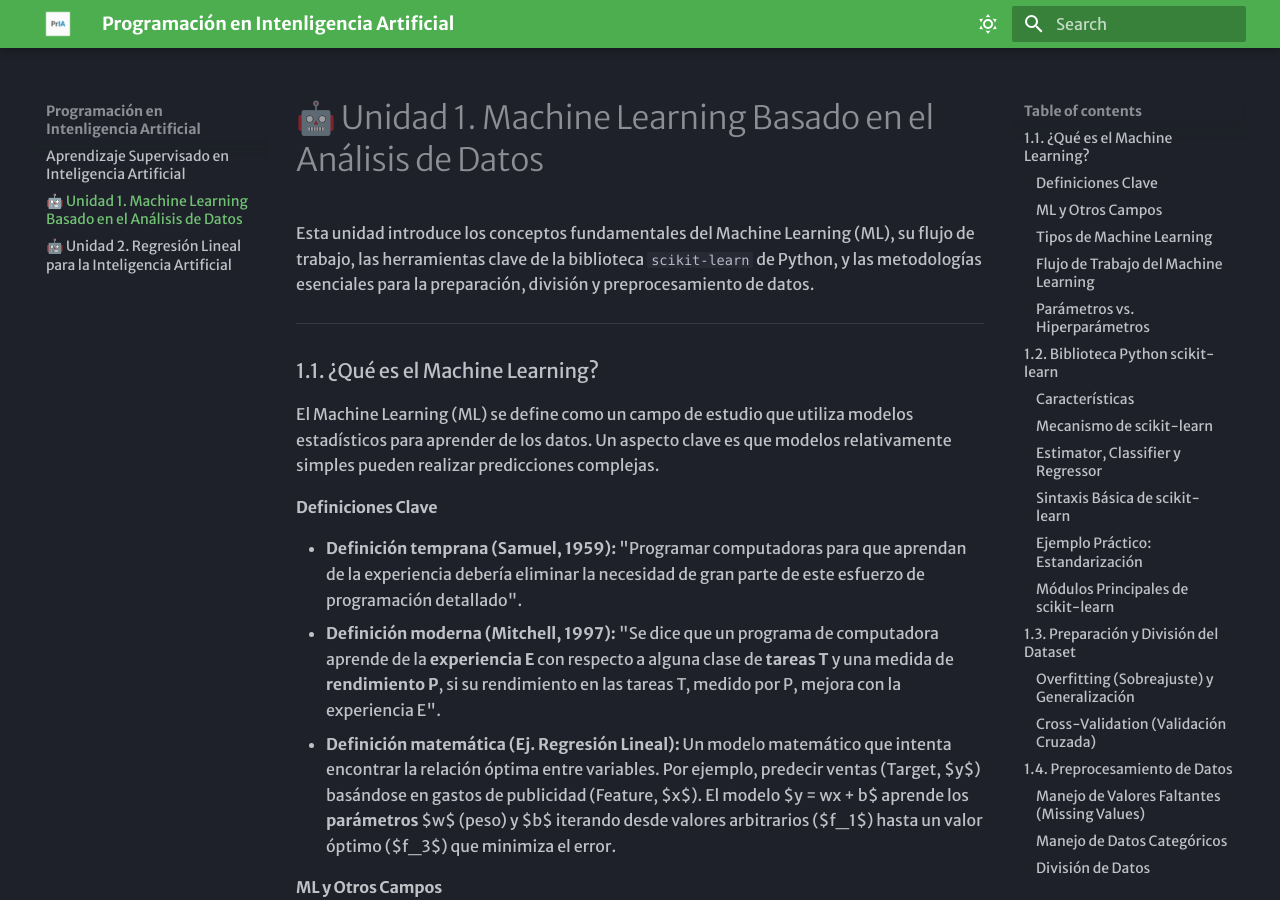
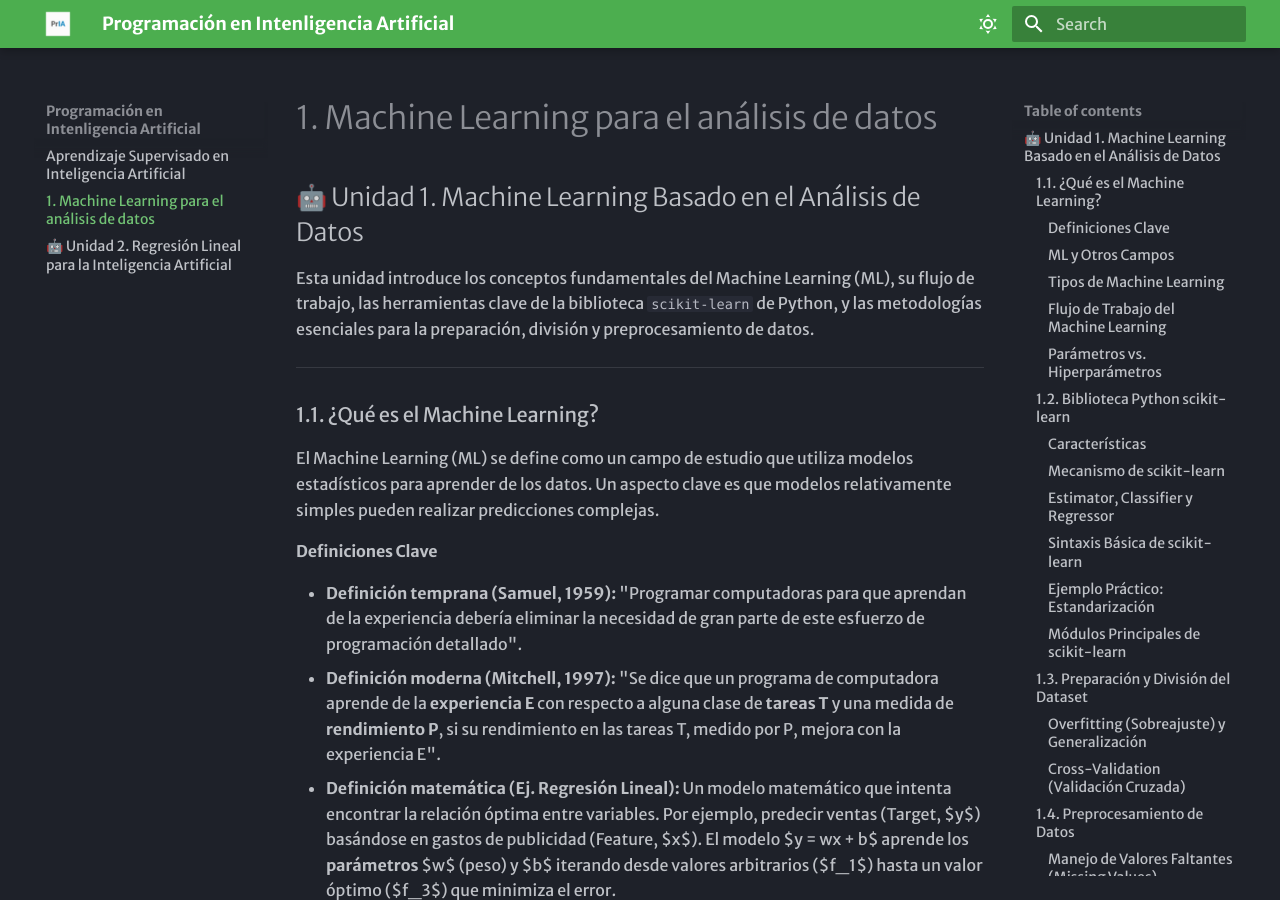
Before and after one commit to fmgarcia/aprendizaje_supervisado.github.io, an MkDocs documentation site: the page built from docs/1. Machine Learning para el análisis de datos.md, in a window 1280 px wide and 900 px high. Built offline with MkDocs 1.6.1 and Material for MkDocs 9.7.7, drawn with Linux system fonts in a browser that asks for light colours; some web fonts are replaced.

Commit message:
modificaciones markdown

```diff
--- a/docs/1. Machine Learning para el análisis de datos.md
+++ b/docs/1. Machine Learning para el análisis de datos.md
@@ -1,5 +1,5 @@
 
-# 🤖 Unidad 1. Machine Learning Basado en el Análisis de Datos
+## 🤖 Unidad 1. Machine Learning Basado en el Análisis de Datos
 
 Esta unidad introduce los conceptos fundamentales del Machine Learning (ML), su flujo de trabajo, las herramientas clave de la biblioteca `scikit-learn` de Python, y las metodologías esenciales para la preparación, división y preprocesamiento de datos.
 
@@ -13,7 +13,7 @@ El Machine Learning (ML) se define como un campo de estudio que utiliza modelos
 
 * **Definición temprana (Samuel, 1959):** "Programar computadoras para que aprendan de la experiencia debería eliminar la necesidad de gran parte de este esfuerzo de programación detallado".
 * **Definición moderna (Mitchell, 1997):** "Se dice que un programa de computadora aprende de la **experiencia E** con respecto a alguna clase de **tareas T** y una medida de **rendimiento P**, si su rendimiento en las tareas T, medido por P, mejora con la experiencia E".
-* **Definición matemática (Ej. Regresión Lineal):** Un modelo matemático que intenta encontrar la relación óptima entre variables. Por ejemplo, predecir ventas (Target, $y$) basándose en gastos de publicidad (Feature, $x$). El modelo $y = wx + b$ aprende los **parámetros** $w$ (peso) y $b$ iterando desde valores arbitrarios ($f_1$) hasta un valor óptimo ($f_3$) que minimiza el error.
+* **Definición matemática (Ej. Regresión Lineal):** Un modelo matemático que intenta encontrar la relación óptima entre variables. Por ejemplo, predecir ventas (Target, $y$) basándose en gastos de publicidad (Feature, $x$). El modelo $y = wx + b$ aprende los **parámetros** $w$ (peso) y $b$ iterando desde valores arbitrarios ($f\_1$) hasta un valor óptimo ($f\_3$) que minimiza el error.
 
 #### ML y Otros Campos
 El Machine Learning está profundamente interconectado con otros campos:
@@ -89,7 +89,7 @@ El flujo de trabajo de la API de `scikit-learn` es intuitivo y sigue tres pasos:
     `myGridCV = GridSearchCV(estimator, parameter_grid, cv=5)`
 
 #### Ejemplo Práctico: Estandarización
-El preprocesamiento, como la **estandarización**, es crucial para mejorar el rendimiento. La estandarización (o *z-transformation*) convierte los datos para que sigan una distribución normal estándar, usando la fórmula $z = \frac{x - m}{\sigma}$ (donde $m$ es la media y $\sigma$ la desviación estándar).
+El preprocesamiento, como la **estandarización**, es crucial para mejorar el rendimiento. La estandarización (o *z-transformation*) convierte los datos para que sigan una distribución normal estándar, usando la fórmula $z = \\frac{x - m}{\\sigma}$ (donde $m$ es la media y $\\sigma$ la desviación estándar).
 
 En `scikit-learn`, se usa `StandardScaler`:
 1.  **Importar:** `from sklearn.preprocessing import StandardScaler`
@@ -219,10 +219,10 @@ Al usar `train_test_split`, si el dataset está desbalanceado (ej. 90% clase A,
 * **Tradeoff de Sesgo-Varianza:**
     * **Sesgo (Bias):** Error por suposiciones incorrectas (Underfitting).
     * **Varianza (Variance):** Error por sensibilidad excesiva a los datos de entrenamiento (Overfitting).
-    * **Error Total $\approx$ Sesgo² + Varianza**. El objetivo es encontrar la complejidad óptima que minimice este error total.
+    * **Error Total $\\approx$ Sesgo² + Varianza**. El objetivo es encontrar la complejidad óptima que minimice este error total.
 * **Regularización:** Técnica para prevenir el overfitting en modelos lineales penalizando coeficientes (pesos) grandes.
-    * **Ridge (L2):** Añade una penalización $\lambda\sum{w_j^2}$. Encoge los pesos, pero no los hace cero.
-    * **Lasso (L1):** Añade una penalización $\lambda\sum{|w_j|}$. Puede forzar que algunos pesos sean exactamente cero, realizando una selección de características automática.
+    * **Ridge (L2):** Añade una penalización $\\lambda\\sum{w\_j^2}$. Encoge los pesos, pero no los hace cero.
+    * **Lasso (L1):** Añade una penalización $\\lambda\\sum{|w\_j|}$. Puede forzar que algunos pesos sean exactamente cero, realizando una selección de características automática.
     * **ElasticNet:** Combina penalizaciones L1 y L2.
 
 ---
@@ -266,11 +266,11 @@ Una vez que el modelo (`GridSearchCV`) está entrenado y se hacen predicciones s
     * **TN (True Negative):** Real = 0, Predicho = 0.
 
 * **Métricas Clave:**
-    * **Accuracy (Exactitud):** $\frac{TP + TN}{Total}$. Proporción de predicciones correctas. (Usar con cuidado en datasets desbalanceados).
-    * **Precision (Precisión):** $\frac{TP}{TP + FP}$. De los que *dijimos* que eran positivos, ¿cuántos acertamos?.
-    * **Recall (Sensibilidad o TPR):** $\frac{TP}{TP + FN}$. De *todos los positivos reales*, ¿cuántos encontramos?.
-    * **F1-Score:** La media armónica de Precision y Recall. Es una métrica excelente para datasets desbalanceados. $F_1 = 2 \frac{Precision \times Recall}{Precision + Recall}$.
-    * **FPR (Tasa de Falsos Positivos):** $\frac{FP}{FP + TN}$. Proporción de negativos reales que clasificamos incorrectamente como positivos.
+    * **Accuracy (Exactitud):** $\\frac{TP + TN}{Total}$. Proporción de predicciones correctas. (Usar con cuidado en datasets desbalanceados).
+    * **Precision (Precisión):** $\\frac{TP}{TP + FP}$. De los que *dijimos* que eran positivos, ¿cuántos acertamos?.
+    * **Recall (Sensibilidad o TPR):** $\\frac{TP}{TP + FN}$. De *todos los positivos reales*, ¿cuántos encontramos?.
+    * **F1-Score:** La media armónica de Precision y Recall. Es una métrica excelente para datasets desbalanceados. $F\_1 = 2 \\frac{Precision \\times Recall}{Precision + Recall}$.
+    * **FPR (Tasa de Falsos Positivos):** $\\frac{FP}{FP + TN}$. Proporción de negativos reales que clasificamos incorrectamente como positivos.
 
 * **Curva ROC y AUC:**
     * **Curva ROC:** Gráfica que muestra el rendimiento de un clasificador en todos los umbrales de clasificación. Muestra **TPR** (Eje Y) vs. **FPR** (Eje X).
```
